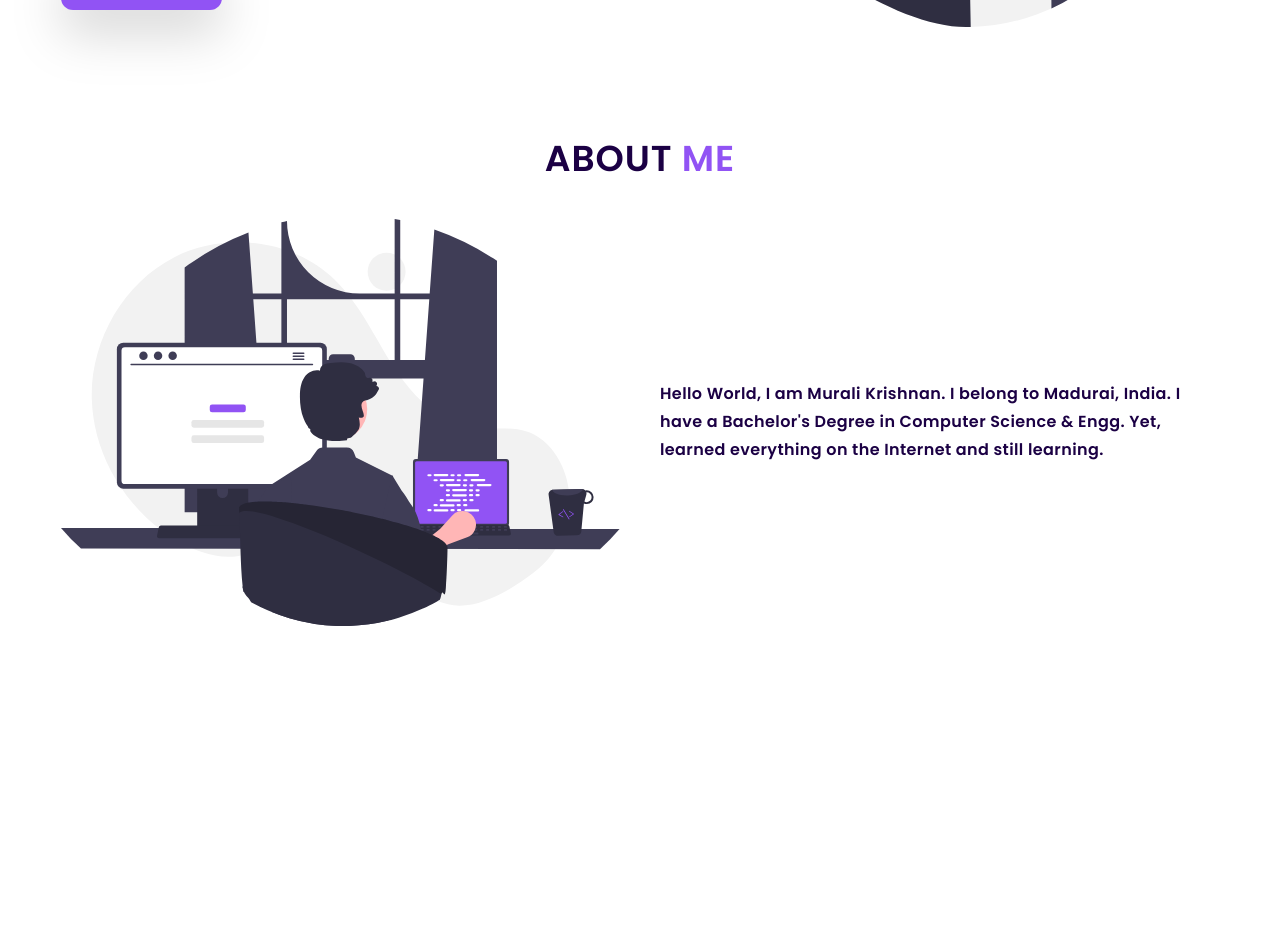
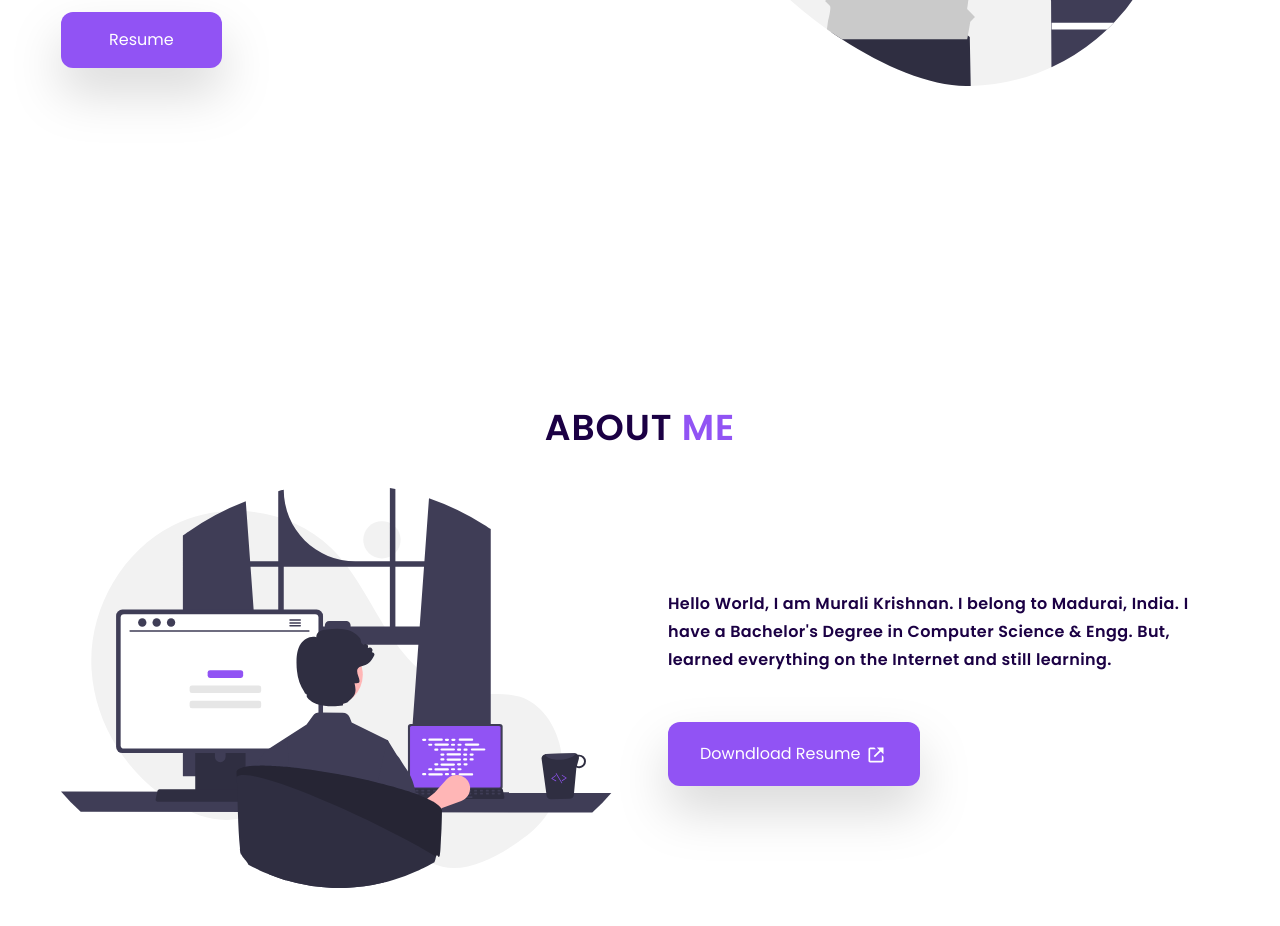
Before and after one commit to krish-98/muralikrishnan-portfolio, a React (Create React App) app: page / in a window 1280 px wide. Shown: the part 600-1526 px from the top of the page. Before the commit the page ends 1226 px from the top, so only its background shows below. Built offline with nearby package versions, Linux system fonts and the light colour scheme.

Commit message:
changed the viewport of about me section

```diff
--- a/src/components/Main.jsx
+++ b/src/components/Main.jsx
@@ -1,6 +1,7 @@
 import React from "react"
 import Dev from "../assets/dev.svg"
 import Profile from "../assets/programming.svg"
+import { BiLinkExternal } from "react-icons/bi"
 
 const Main = () => {
   return (
@@ -9,7 +10,7 @@ const Main = () => {
         {/* Hero Section */}
         <section
           id="home"
-          className="flex items-center justify-center w-full py-12 md:py-24 lg:px-6 xl:px-0"
+          className="h-[calc(100vh-64px)] flex items-center justify-center w-full py-12 md:py-24 lg:px-6 xl:px-0"
         >
           <div className="flex flex-col items-center gap-6 w-full text-center lg:items-start lg:text-left">
             <h1 className="font-bold text-5xl leading-tight tracking-wider md:text-[3.5rem]">
@@ -32,27 +33,42 @@ const Main = () => {
             </button>
           </div>
 
+          {/* Hero banner image */}
           <div className="hidden lg:block">
             <img src={Dev} alt="Dev" />
           </div>
         </section>
 
         {/* About Me Section */}
-        <section id="about" className="flex flex-col items-center gap-6">
+        <section
+          id="about"
+          className="h-screen flex flex-col justify-center items-center gap-6"
+        >
           <h2 className="text-3xl font-semibold tracking-wide uppercase my-4 lg:text-4xl">
             About <span className="text-primary">Me </span>
           </h2>
 
-          <div className="flex flex-col items-center text-center gap-10 lg:flex-row">
+          <div className="flex flex-col gap-10 lg:flex-row lg:gap-14">
             <div className="w-full">
-              <img src={Profile} alt="my profile" />
+              <img
+                className="md:w-[70%] md:mx-auto lg:w-full"
+                src={Profile}
+                alt="my profile"
+              />
             </div>
 
-            <p className="w-full text-sm tracking-wide leading-6 font-semibold lg:text-base lg:leading-7 lg:text-left">
-              Hello World, I am Murali Krishnan. I belong to Madurai, India. I
-              have a Bachelor's Degree in Computer Science & Engg. Yet, learned
-              everything on the Internet and still learning.
-            </p>
+            <div className="w-full md:ml-4 lg:ml-0 self-center">
+              <p className="text-sm tracking-wide leading-6 font-semibold mb-6 lg:text-base lg:leading-7 lg:text-left">
+                Hello World, I am Murali Krishnan. I belong to Madurai, India. I
+                have a Bachelor's Degree in Computer Science & Engg. But,
+                learned everything on the Internet and still learning.
+              </p>
+
+              <button className="bg-primary text-white px-8 py-4 rounded-xl lg:py-5 lg:px-8 lg:mt-6 drop-shadow-2xl hover:text-lightBlack hover:bg-white hover:ring-2 hover:ring-primary transition ease-in-out duration-500">
+                Downdload Resume
+                <BiLinkExternal className="inline-block ml-1 h-5 w-6" />
+              </button>
+            </div>
           </div>
         </section>
       </div>
```
